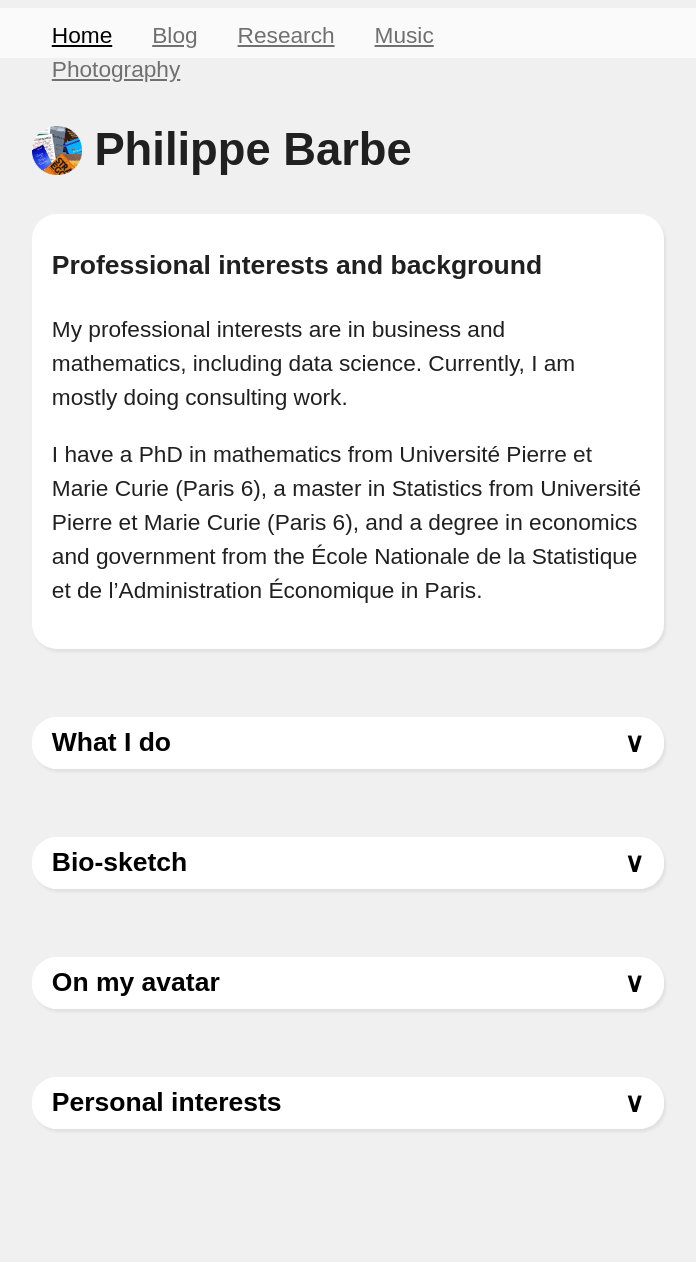
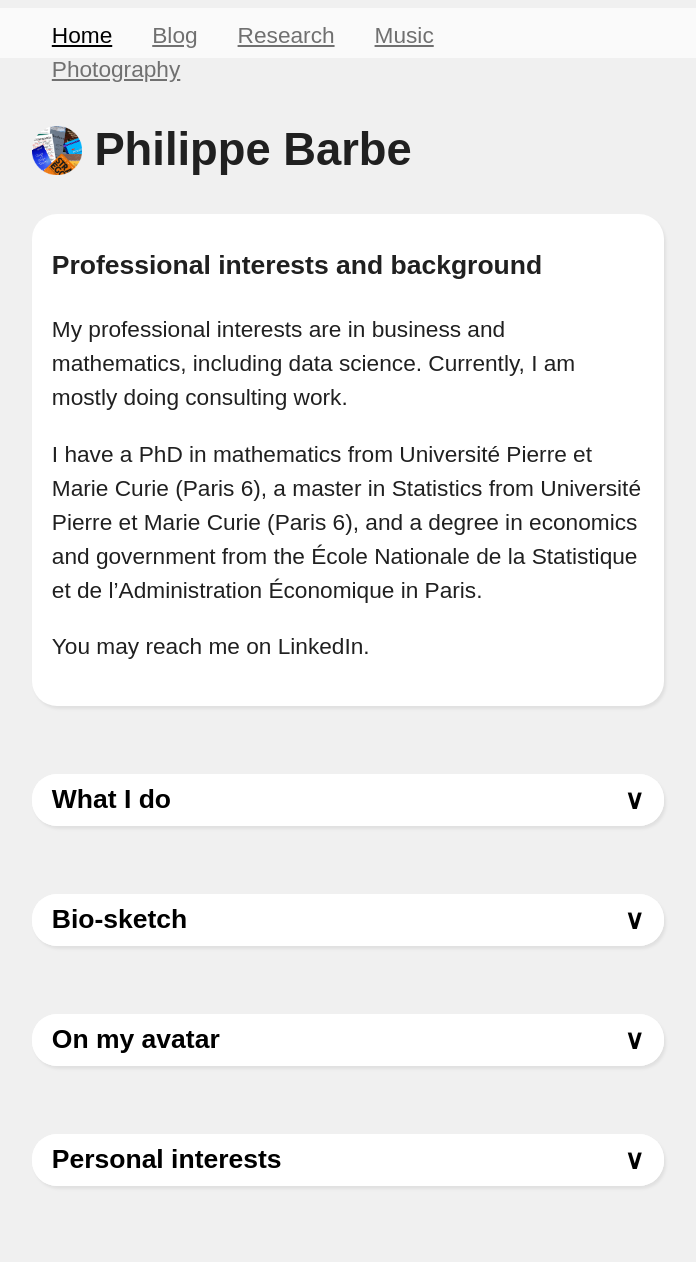
Before and after one commit to ph-barbe/ph-barbe.github.io, a Jekyll site: the page built from index.html, in a window 1280 px wide. Shown: the whole page, without its empty margins (229-925 px from the left). Built offline with Jekyll 4.4.1, drawn with Linux system fonts in a browser that asks for light colours; before the commit the page ends 1205 px from its top, so only the background shows below that.

Commit message:
some cleanup

```diff
--- a/_includes/top_page/professional_interests.md
+++ b/_includes/top_page/professional_interests.md
@@ -1,3 +1,5 @@
 My professional interests are in business and mathematics, including data science. Currently, I am mostly doing consulting work.
 
 I have a PhD in mathematics from Université Pierre et Marie Curie (Paris 6), a master in Statistics from Université Pierre et Marie Curie (Paris 6), and a degree in economics and government from the École Nationale de la Statistique et de l'Administration Économique in Paris.
+
+You may reach me on LinkedIn.
```
Also changed, not shown: 1 other file.
